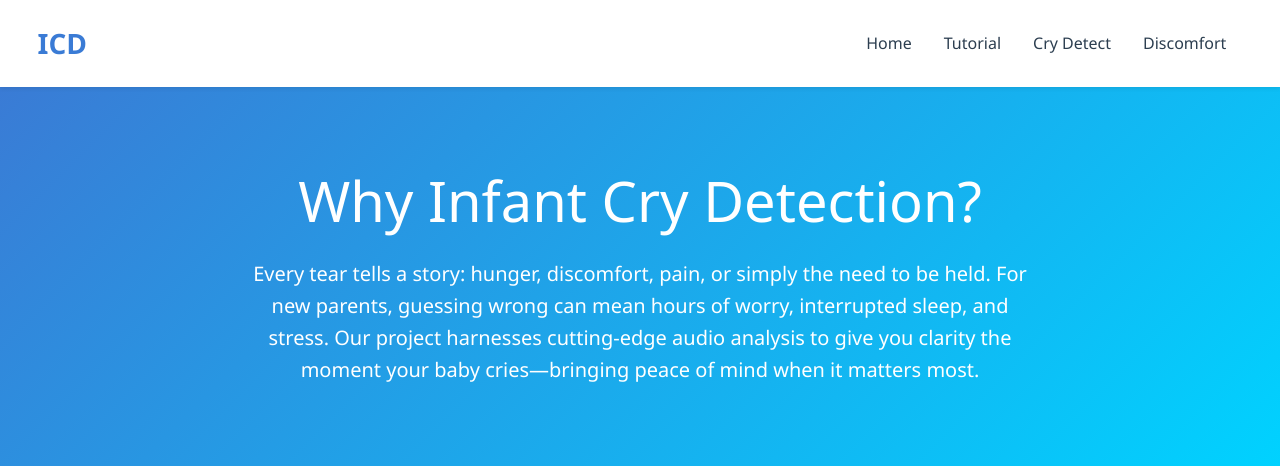
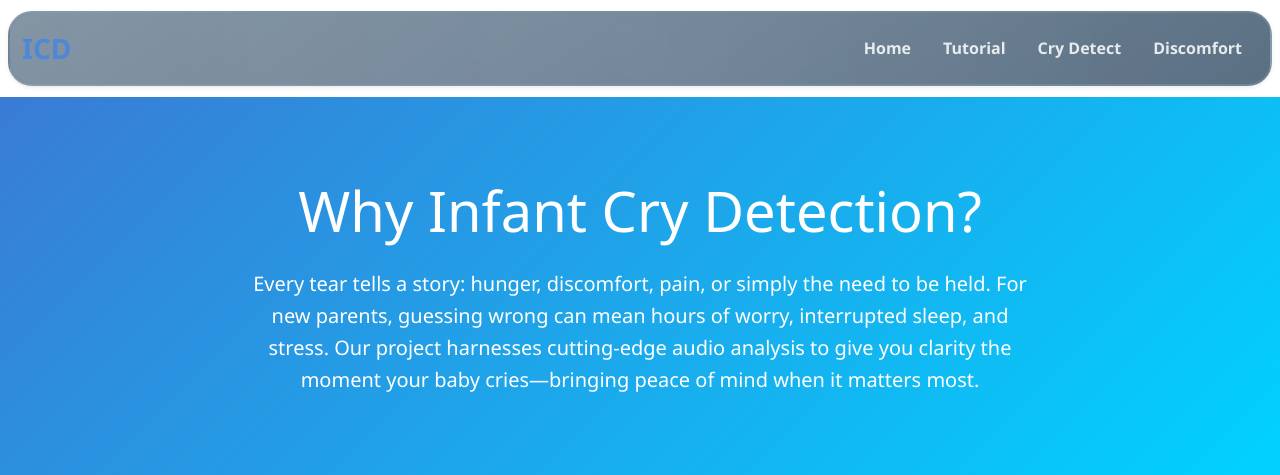
Before and after one commit to mursalatul/infant_cry_detection, a Django app: page /about/ in a window 1280 px wide. Shown: the top 475 px of the page. Run offline with Django 5.2, Linux system fonts and the light colour scheme; parts of the project's set-up code (start-up, migrations or seed data) failed here and were passed over; some libraries are stand-ins or nearby versions.

Commit message:
updated navbar in mode eyecatchy style.

```diff
--- a/templates/base.html
+++ b/templates/base.html
@@ -103,12 +103,117 @@
 
 
         /* Navbar Styles */
-        .navbar {
-            padding: 1rem 2%;
-            font-family: 'Segoe UI', Tahoma, Geneva, Verdana, sans-serif;
-            background-color: white;
-            box-shadow: 0 2px 10px rgba(0, 0, 0, 0.1);
+        nav.navbar {
+            background: linear-gradient(145deg, #7b8fa1, #5e7489);
+            /* Subtle gradient for depth */
+            color: white;
+            box-shadow:
+                0 6px 20px rgba(0, 0, 0, 0.4),
+                /* Strong outer shadow for depth */
+                inset 0 -2px 4px rgba(0, 0, 0, 0.2),
+                /* Subtle inner shadow */
+                inset 0 2px 4px rgba(255, 255, 255, 0.1);
+            /* Inner light highlight */
+            border-radius: 1.5rem;
+            /* Smooth rounded corners */
+            margin: 0.7rem auto;
+            width: calc(100% - 1rem);
+            position: sticky;
+            top: 0;
+            z-index: 1000;
+            border: 2px solid rgba(255, 255, 255, 0.1);
+            /* Subtle light border */
+            overflow: hidden;
+            transition: all 0.3s ease-in-out;
         }
+
+        /* Add glowing edges with reduced intensity */
+        nav.navbar:before {
+            content: '';
+            position: absolute;
+            top: -50%;
+            left: -50%;
+            width: 200%;
+            height: 200%;
+            background: radial-gradient(circle, rgba(255, 255, 255, 0.05), rgba(0, 0, 0, 0));
+            z-index: -1;
+            filter: blur(10px);
+            /* Softer blur */
+            animation: subtleGlowEffect 6s infinite alternate;
+        }
+
+        /* Interactive hover effect */
+        nav.navbar:hover {
+            transform: scale(1.01) translateY(-2px);
+            /* Slight lift and scale */
+            box-shadow:
+                0 8px 22px rgba(0, 0, 0, 0.45),
+                inset 0 -3px 6px rgba(0, 0, 0, 0.2),
+                inset 0 3px 6px rgba(255, 255, 255, 0.1);
+            /* Subtle enhanced shadows */
+        }
+
+        /* Animated underline effect for links */
+        nav.navbar .nav-link {
+            position: relative;
+            font-weight: bold;
+            color: rgba(255, 255, 255, 0.85);
+            transition: all 0.3s ease-in-out;
+        }
+
+        nav.navbar .nav-link:before {
+            content: '';
+            position: absolute;
+            left: 0;
+            bottom: -5px;
+            width: 100%;
+            height: 2px;
+            background: linear-gradient(90deg, rgba(255, 255, 255, 0.2), rgba(255, 255, 255, 0.1));
+            transform: scaleX(0);
+            transform-origin: right;
+            transition: transform 0.3s ease;
+        }
+
+        nav.navbar .nav-link:hover:before {
+            transform: scaleX(1);
+            transform-origin: left;
+        }
+
+        nav.navbar .nav-link:hover {
+            color: #d1d9e6;
+            /* Lightened hover color */
+            text-shadow: 0 0 3px rgba(255, 255, 255, 0.5);
+            /* Subtle glow effect */
+        }
+
+        @keyframes subtleGlowEffect {
+            0% {
+                background: radial-gradient(circle, rgba(255, 255, 255, 0.05), rgba(0, 0, 0, 0));
+            }
+
+            100% {
+                background: radial-gradient(circle, rgba(255, 255, 255, 0.02), rgba(0, 0, 0, 0.1));
+            }
+        }
+
+        /* Add a muted gradient glow around the navbar */
+        nav.navbar:after {
+            content: '';
+            position: absolute;
+            top: 0;
+            left: 0;
+            width: 100%;
+            height: 100%;
+            background: linear-gradient(145deg, rgba(255, 255, 255, 0.1), rgba(0, 0, 0, 0));
+            border-radius: 1.5rem;
+            pointer-events: none;
+            /* Prevent interaction with glow */
+        }
+
+
+
+
+
 
         .navbar-brand {
             font-size: 1.75rem;
@@ -149,16 +254,15 @@
         }
 
         .navbar-nav .nav-link.active {
-            color: var(--primary-color);
+            color: white;
             font-weight: 600;
         }
 
         .navbar-nav .nav-link.active:after {
             width: 100%;
         }
+
         /* navber style ends */
-
-
     </style>
     {% block custom_styles %}{% endblock %}
 </head>
```
Also changed, not shown: db.sqlite3.
